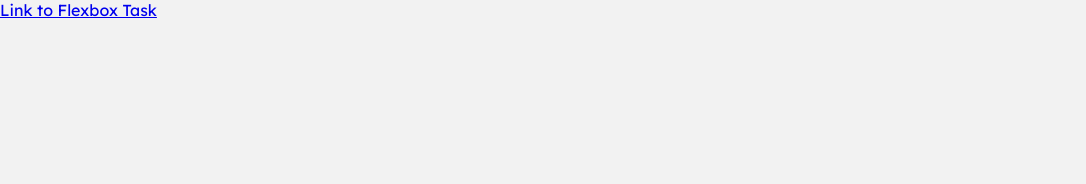
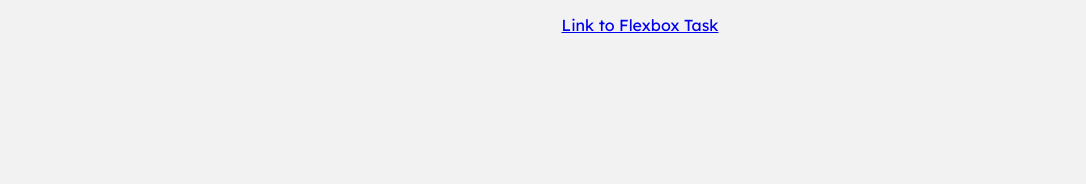
Before and after one commit to Henshaw-knight/Zuri-CSS-Flexbox-and-Grid-Layout, a plain HTML site: page index.html in a window 1280 px wide. Shown: the top 184 px of the page, without its empty margins (0-1086 px from the left). Drawn offline with Linux system fonts and the light colour scheme.

```diff
--- a/style.css
+++ b/style.css
@@ -3,6 +3,11 @@
     padding: 0;
     box-sizing: border-box;
     font-family: 'Lexend Deca', sans-serif;
+}
+
+nav {
+    text-align: center;
+    padding-top: 15px;
 }
 
 body {
```
